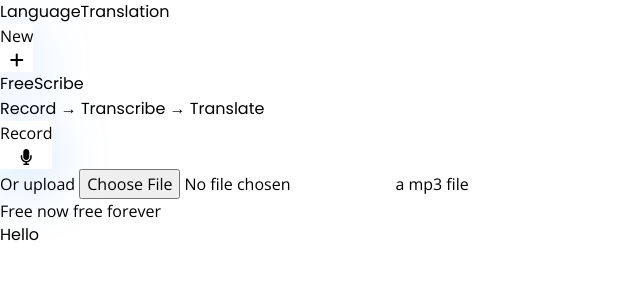
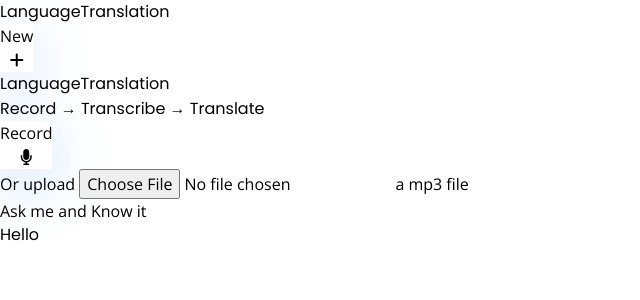
Before and after one commit to Sanalemba991/Hindi, a React (Vite) app: page / in a window 1280 px wide. Shown: the top 300 px of the page, without its empty margins (0-640 px from the left). Built offline with nearby package versions, Linux system fonts and the light colour scheme.

Commit message:
correct version of transcribing

```diff
--- a/src/components/HomePage.jsx
+++ b/src/components/HomePage.jsx
@@ -67,7 +67,7 @@
 
     return (
         <main className='flex-1  p-4 flex flex-col gap-3 text-center sm:gap-4  justify-center pb-20'>
-            <h1 className='font-semibold text-5xl sm:text-6xl md:text-7xl'>Free<span className='text-blue-400 bold'>Scribe</span></h1>
+            <h1 className='font-semibold text-5xl sm:text-6xl md:text-7xl'>Language<span className='text-blue-400 bold'>Translation</span></h1>
             <h3 className='font-medium md:text-lg'>Record <span className='text-blue-400'>&rarr;</span> Transcribe <span className='text-blue-400'>&rarr;</span> Translate</h3>
             <button onClick={recordingStatus === 'recording' ? stopRecording : startRecording} className='flex specialBtn px-4 py-2 rounded-xl items-center text-base justify-between gap-4 mx-auto w-72 max-w-full my-4'>
                 <p className='text-blue-400'>{recordingStatus === 'inactive' ? 'Record' : `Stop recording`}</p>
@@ -82,7 +82,7 @@
                 const tempFile = e.target.files[0]
                 setFile(tempFile)
             }} className='hidden' type='file' accept='.mp3,.wave' /></label> a mp3 file</p>
-            <p className='italic text-slate-400'>Free now free forever</p>
+            <p className='italic text-slate-400'>Ask me and Know it</p>
         </main>
     )
 }
```
